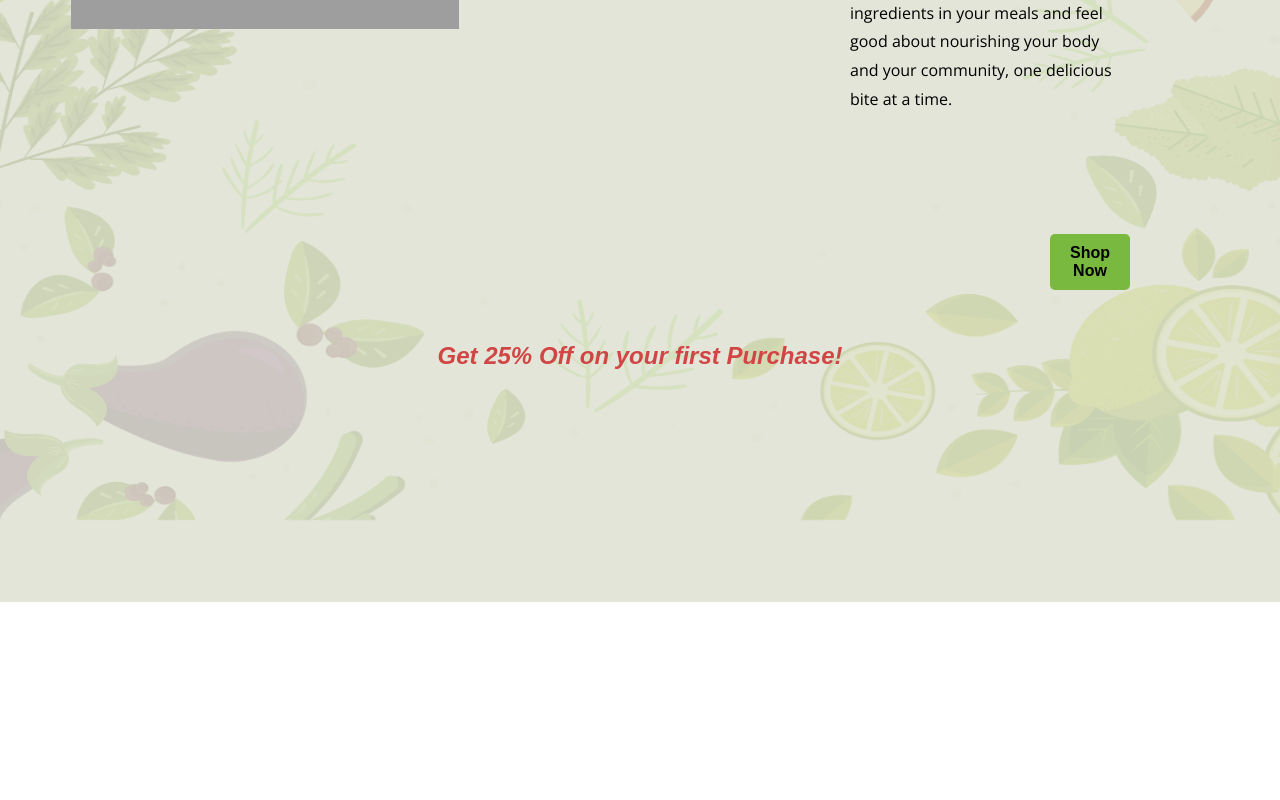
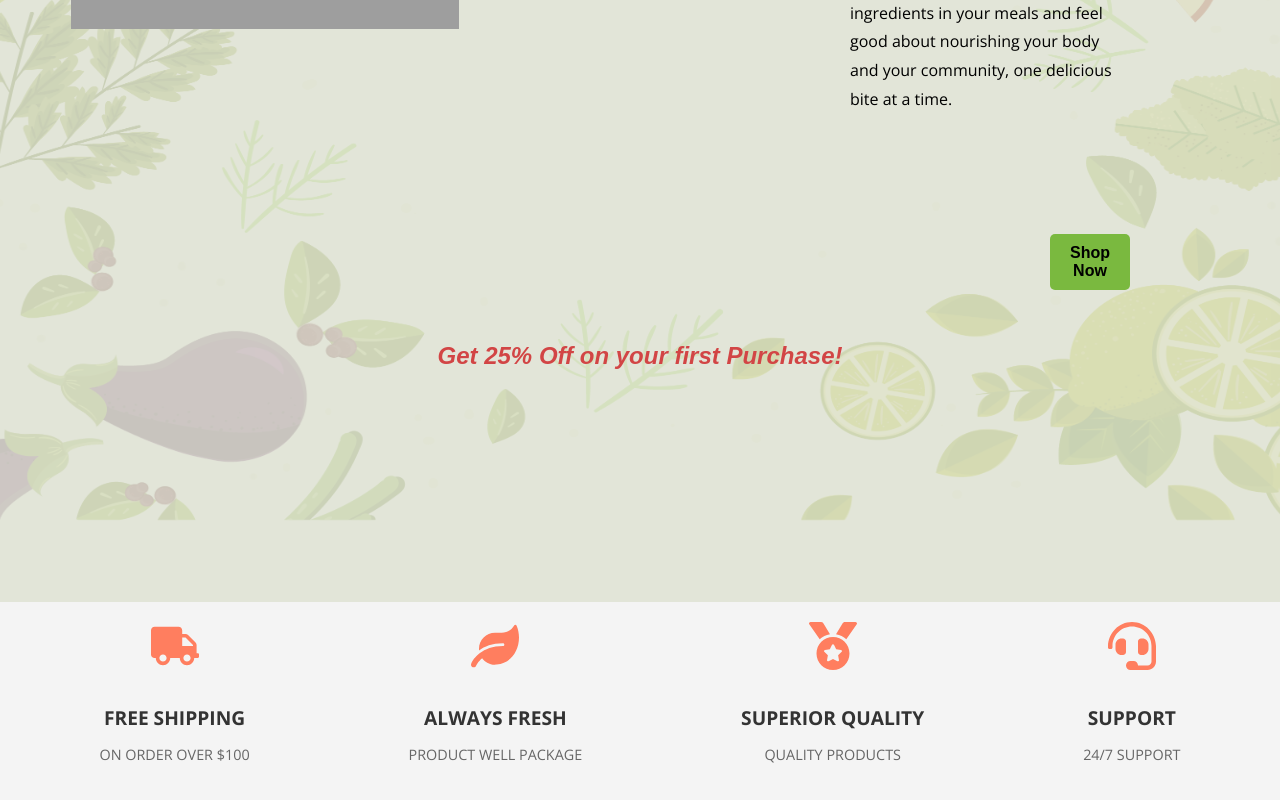
Before and after one commit to thummasreddy/red_green_front_end, a React (Create React App) app: page / in a window 1280 px wide. Shown: the part 516-1316 px from the top of the page. Before the commit the page ends 1118 px from the top, so only its background shows below. Built offline with nearby package versions, Linux system fonts and the light colour scheme; grey boxes are pictures that could not be loaded.

Commit message:
Working on Home shop categories

```diff
--- a/src/Components/Home/Home.css
+++ b/src/Components/Home/Home.css
@@ -93,3 +93,33 @@
   font-style: italic;
   color: #D24545;
 }
+
+.features-container {
+  display: flex;
+  justify-content: space-around;
+  align-items: center;
+  padding: 20px;
+  background-color: #f4f4f4;
+}
+
+.feature {
+  text-align: center;
+  max-width: 200px;
+}
+
+.feature-icon {
+  font-size: 3rem;
+  margin-bottom: 10px;
+  color: #ff7e5f; /* Adjust the color to match your design */
+}
+
+.feature h3 {
+  font-size: 1.2rem;
+  color: #333;
+  margin-bottom: 5px;
+}
+
+.feature p {
+  font-size: 0.9rem;
+  color: #666;
+}
--- a/src/Components/Home/Home.js
+++ b/src/Components/Home/Home.js
@@ -1,4 +1,5 @@
 import React from 'react';
+import { FaTruck, FaLeaf, FaMedal, FaHeadset } from 'react-icons/fa';
 import './Home.css'; // Import the CSS file
 import landingPageImage from '../Assets/Landing_Page.png'; // Import the image
 import landingPageBackground from '../Assets/Landing_Page_bg.png';
@@ -6,7 +7,6 @@ import landingPageBackground from '../Assets/Landing_Page_bg.png';
 const Home = () => {
   return (
     <div>
-
       <div className='home-container'>
         <img src={landingPageBackground} alt="Background" className='home-background-image' />
         <h3 className='home-title-small'>We Supply Fresh Fruits and Vegetables</h3>
@@ -20,6 +20,29 @@ const Home = () => {
           <h4>Get 25% Off on your first Purchase!</h4>
         </div>
       </div>
+
+      <div className="features-container">
+        <div className="feature">
+          <FaTruck className="feature-icon" />
+          <h3>FREE SHIPPING</h3>
+          <p>ON ORDER OVER $100</p>
+        </div>
+        <div className="feature">
+          <FaLeaf className="feature-icon" />
+          <h3>ALWAYS FRESH</h3>
+          <p>PRODUCT WELL PACKAGE</p>
+        </div>
+        <div className="feature">
+          <FaMedal className="feature-icon" />
+          <h3>SUPERIOR QUALITY</h3>
+          <p>QUALITY PRODUCTS</p>
+        </div>
+        <div className="feature">
+          <FaHeadset className="feature-icon" />
+          <h3>SUPPORT</h3>
+          <p>24/7 SUPPORT</p>
+        </div>
+      </div>
     </div>
   );
 }
```
